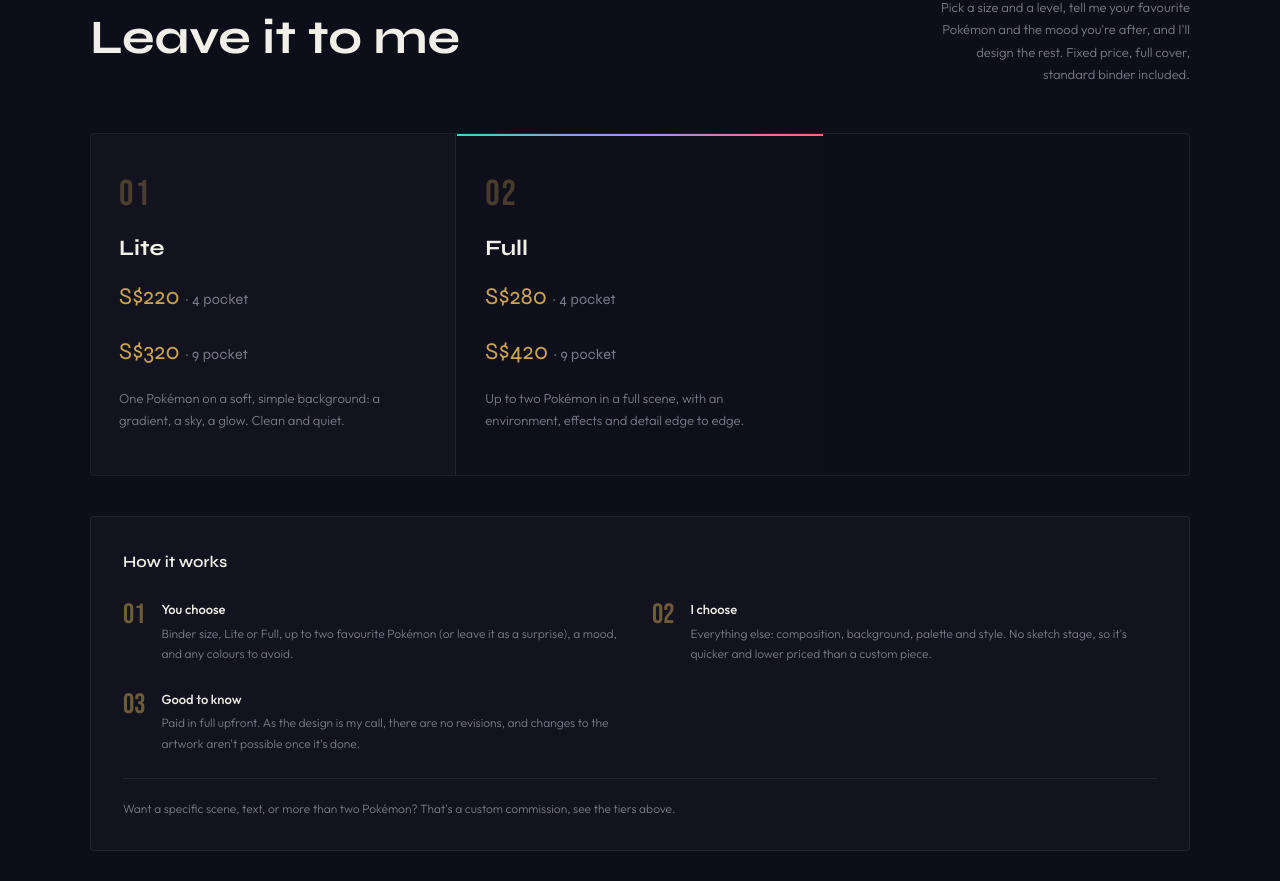
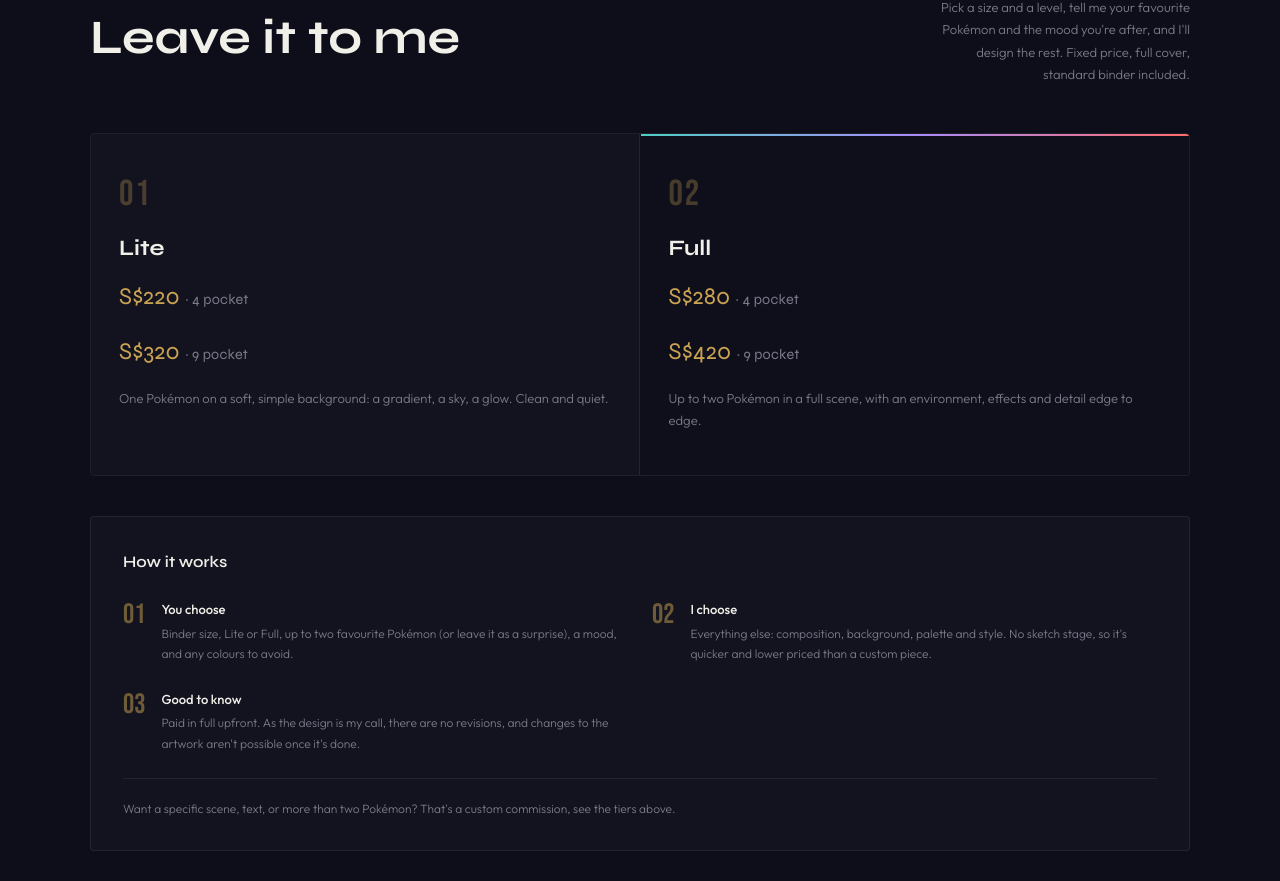
Before and after one commit to ixoriginalssg/ix-originals, a Next.js app: page / in a window 1280 px wide. Shown: the part 5196-6077 px from the top of the page. Built offline with nearby package versions, Linux system fonts and the light colour scheme.

Commit message:
Update globals.css

```diff
--- a/app/globals.css
+++ b/app/globals.css
@@ -441,3 +441,6 @@ body {
 .dropBadgeAvailable { background: rgba(78,205,196,0.45); color: #fff; border: 1px solid rgba(78,205,196,0.6); font-weight: 500; }
 .dropBadgeSold { background: rgba(0,0,0,0.45); color: #ccc; border: 1px solid rgba(255,255,255,0.15); }
 .dropTierBadge { font-size: 9px; font-weight: 500; letter-spacing: 0.12em; text-transform: uppercase; padding: 3px 10px; border-radius: 20px; background: rgba(201,162,82,0.45); color: #fff; border: 1px solid rgba(201,162,82,0.6); }
+
+.tierCardsTwo { grid-template-columns: repeat(2, 1fr); }
+@media (max-width: 768px) { .tierCardsTwo { grid-template-columns: 1fr; } }
```
